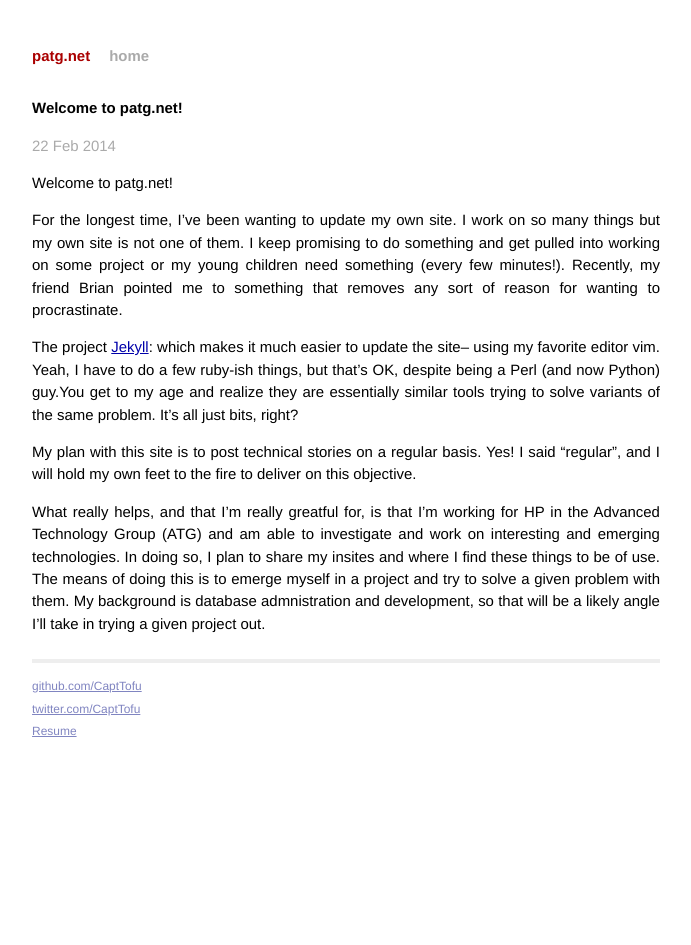
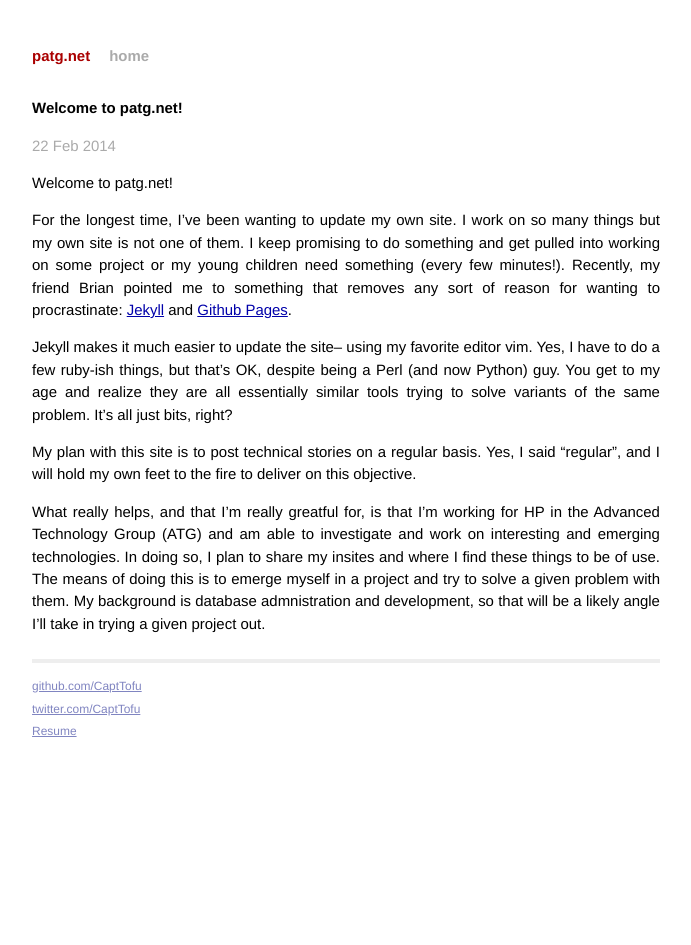
Before and after one commit to CaptTofu/patg.net, a Jekyll site: the page built from _posts/2014-02-23-welcome.markdown, in a window 1280 px wide. Shown: the whole page, without its empty margins (294-985 px from the left). Built offline with Jekyll 4.4.1, drawn with Linux system fonts in a browser that asks for light colours; Markdown is read by kramdown in place of the engine named in the settings.

Commit message:
Updated welcome post

```diff
--- a/_posts/2014-02-23-welcome.markdown
+++ b/_posts/2014-02-23-welcome.markdown
@@ -7,12 +7,13 @@ categories: docker
 
 Welcome to patg.net!
 
-For the longest time, I've been wanting to update my own site. I work on so many things but my own site is not one of them. I keep promising to do something and get pulled into working on some project or my young children need something (every few minutes!). Recently, my friend Brian pointed me to something that removes any sort of reason for wanting to procrastinate.
+For the longest time, I've been wanting to update my own site. I work on so many things but my own site is not one of them. I keep promising to do something and get pulled into working on some project or my young children need something (every few minutes!). Recently, my friend Brian pointed me to something that removes any sort of reason for wanting to procrastinate: [Jekyll][jekyll] and [Github Pages][gh-pages].
 
-The project [Jekyll][jekyll]:  which makes it much easier to update the site-- using my favorite editor vim. Yeah, I have to do a few ruby-ish things, but that's OK, despite being a Perl (and now Python) guy.You get to my age and realize they are essentially similar tools trying to solve variants of the same problem. It's all just bits, right?
+Jekyll makes it much easier to update the site-- using my favorite editor vim. Yes, I have to do a few ruby-ish things, but that's OK, despite being a Perl (and now Python) guy. You get to my age and realize they are all essentially similar tools trying to solve variants of the same problem. It's all just bits, right?
 
-My plan with this site is to post technical stories on a regular basis. Yes! I said "regular", and I will hold my own feet to the fire to deliver on this objective.
+My plan with this site is to post technical stories on a regular basis. Yes, I said "regular", and I will hold my own feet to the fire to deliver on this objective.
 
 What really helps, and that I'm really greatful for, is that I'm working for HP in the Advanced Technology Group (ATG) and am able to investigate and work on interesting and emerging technologies. In doing so, I plan to share my insites and where I find these things to be of use. The means of doing this is to emerge myself in a project and try to solve a given problem with them. My background is database admnistration and development, so that will be a likely angle I'll take in trying a given project out.
 
 [jekyll]:    http://jekyllrb.com
+[gh-pages]:  http://pages.github.com/
```
